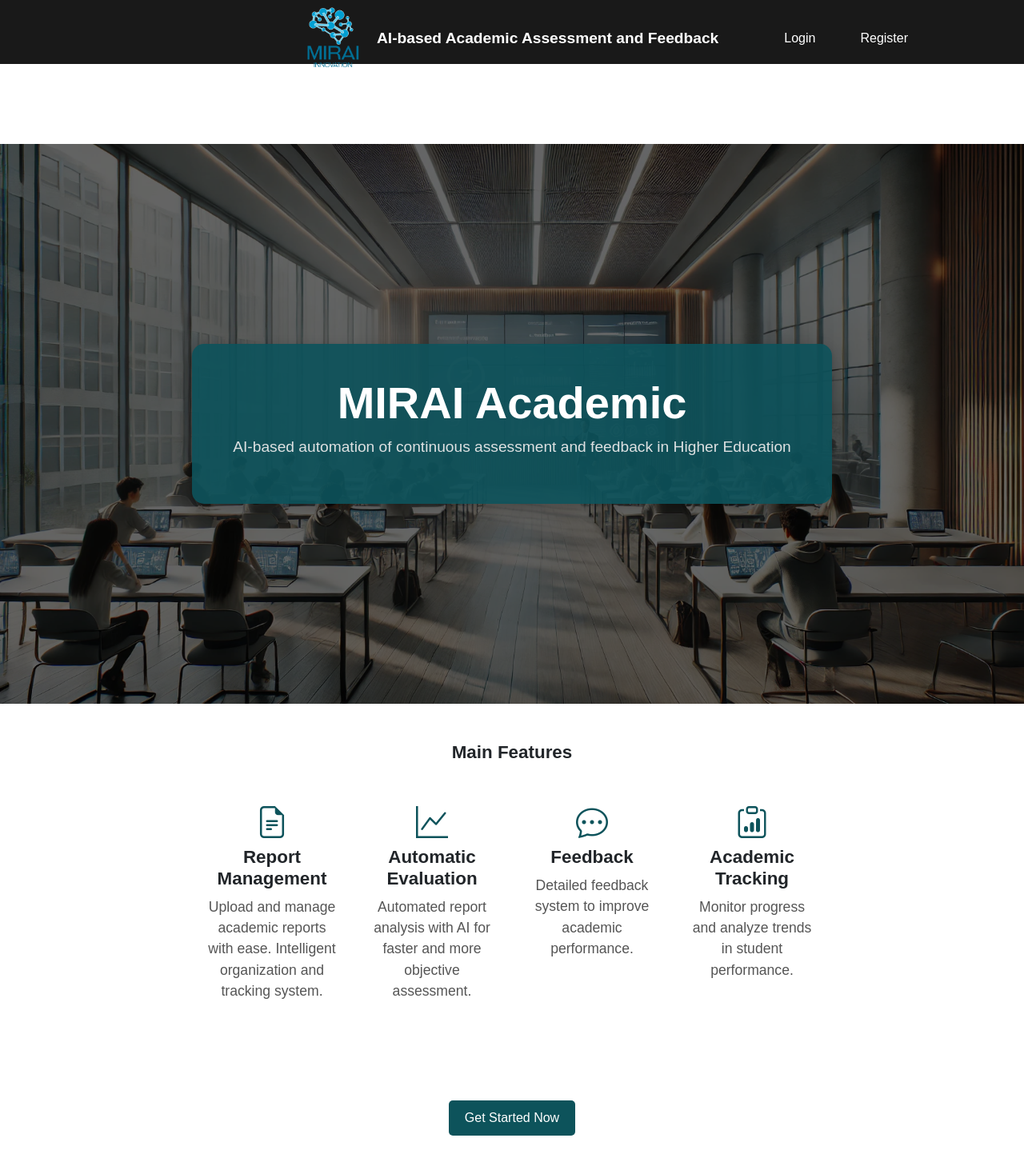
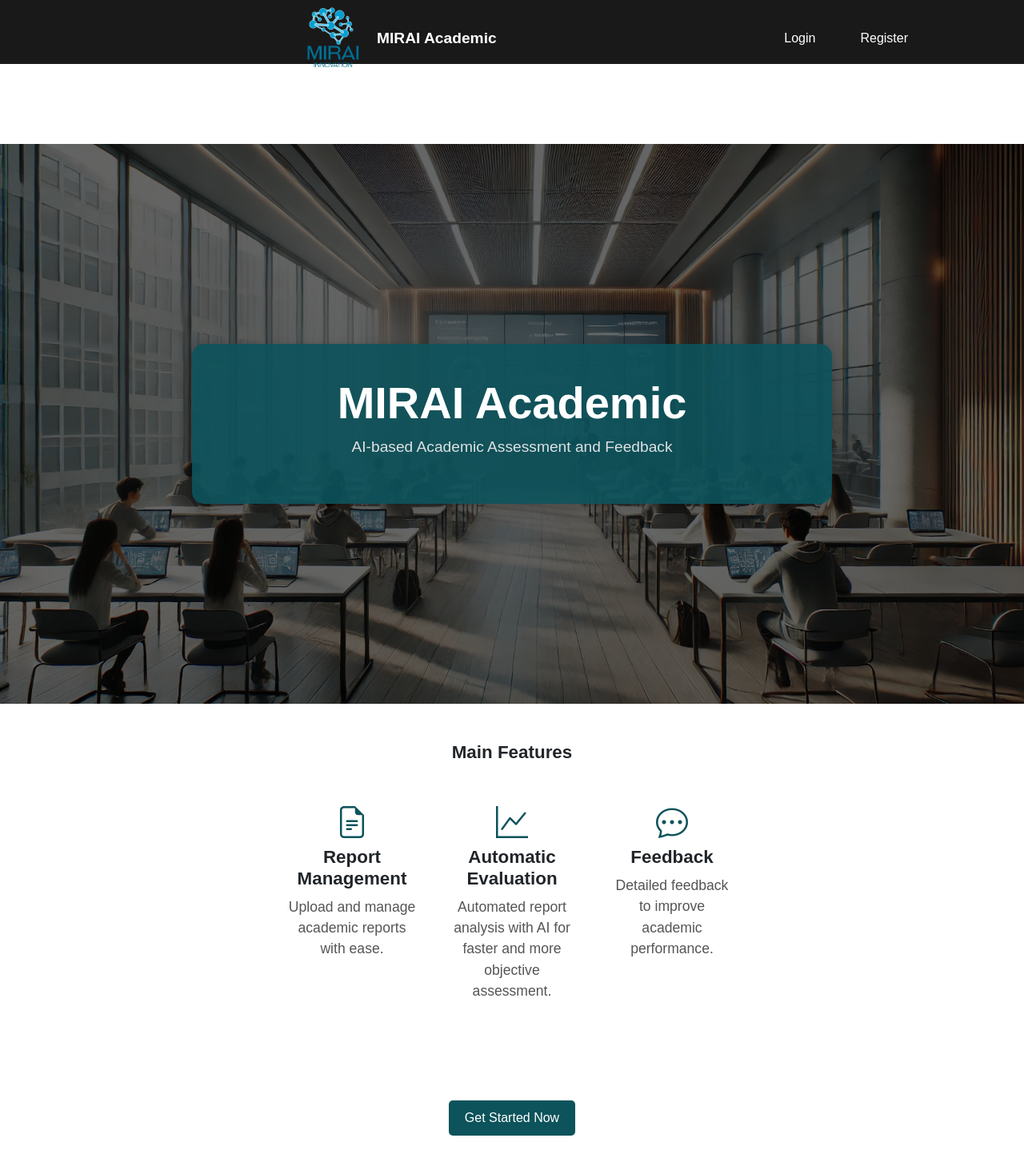
Before and after one commit to rafaelhernandezrios/Test_evaluation, a React (Create React App) app in the folder frontend/: page / in a window 1280 px wide. Shown: the top 1458 px of the page at 80% size. Built offline with nearby package versions, Linux system fonts and the light colour scheme.

Commit message:
Correcciones Frontend

```diff
--- a/frontend/src/pages/AdminInterviewView.js
+++ b/frontend/src/pages/AdminInterviewView.js
@@ -71,11 +71,11 @@ const AdminInterviewView = () => {
         <div className="sidebar-menu">
           <Link to="/admin" className="menu-item">
             <i className="bi bi-speedometer2"></i>
-            <span>Dashboard</span>
+            <span>Admin Dashboard</span>
           </Link>
           <Link to="/dashboard" className="menu-item">
             <i className="bi bi-house-door"></i>
-            <span>Main Dashboard</span>
+            <span>User Dashboard</span>
           </Link>
           <div className="menu-item" onClick={handleLogout}>
             <i className="bi bi-box-arrow-right"></i>
@@ -146,14 +146,14 @@ const AdminInterviewView = () => {
                   </div>
                   {user?.cvPath && (
                     <div className="stat-item">
-                      <span className="stat-label">CV</span>
+                      <span className="stat-label">Report File</span>
                       <a
                         href={user.cvPath}
                         target="_blank"
                         rel="noopener noreferrer"
                         className="btn btn-sm btn-info"
                       >
-                        <i className="bi bi-file-pdf"></i> View CV
+                        <i className="bi bi-file-pdf"></i> View Report
                       </a>
                     </div>
                   )}
--- a/frontend/src/pages/Dashboard.js
+++ b/frontend/src/pages/Dashboard.js
@@ -109,6 +109,7 @@ const Dashboard = () => {
   };
 
   const handleInterviewResults = () => {
+    setActiveSection('overview');
     if (status?.interviewCompleted) {
       navigate('/interview-results');
     }
@@ -266,7 +267,7 @@ const Dashboard = () => {
         <div className="container-fluid px-3">
           <div className="navbar-brand-container d-flex align-items-center">
             <a className="navbar-brand h1 text_format d-none d-lg-block" href="#" style={{ color: "#fff" }}>
-              AI-based Academic Assessment
+              MIRAI Academic
             </a>
             <a className="navbar-brand h1 text_format d-lg-none" href="#" style={{ color: "#fff" }}>
               MIRAI
@@ -290,11 +291,7 @@ const Dashboard = () => {
                   <i className="bi bi-house-door"></i> Dashboard
                 </Link>
               </li>
-              <li className="nav-item">
-                <Link className="nav-link px-3" to="/profile">
-                  <i className="bi bi-person"></i> Profile
-                </Link>
-              </li>
+
               <li className="nav-item">
                 <button className="nav-link px-3" onClick={handleLogout}>
                   <i className="bi bi-box-arrow-right"></i> Logout
@@ -411,9 +408,9 @@ const Dashboard = () => {
                           <button
                             className="btn btn-info me-2"
                             onClick={handleViewReport}
-                            title="View report"
+                            title="Download Report"
                           >
-                            <i className="bi bi-eye"></i> View
+                            <i className="bi bi-eye"></i> Download
                           </button>
                           <button
                             className="btn btn-danger"
--- a/frontend/src/pages/InterviewResults.js
+++ b/frontend/src/pages/InterviewResults.js
@@ -11,7 +11,7 @@ const InterviewResults = () => {
   const [interviewData, setInterviewData] = useState(null);
   const [loading, setLoading] = useState(true);
   const [error, setError] = useState("");
-  const [activeSection, setActiveSection] = useState('questions');
+  const [activeSection, setActiveSection] = useState('overview');
   const navigate = useNavigate();
 
   useEffect(() => {
@@ -187,18 +187,9 @@ const InterviewResults = () => {
       <nav className="navbar navbar-expand-lg navbar-dark bg-gray py-3 fixed-top">
         <div className="container-fluid">
           <div className="d-flex align-items-center" style={{ maxWidth: '80%' }}>
-            <img
-              src={logo}
-              alt="MIRAI Logo"
-              style={{
-                height: '60px',
-                width: 'auto',
-                maxWidth: '100%',
-                marginRight: '1rem'
-              }}
-            />
+
             <Link className="navbar-brand h1 text_format" to="/dashboard" style={{ color: "#fff" }}>
-              AI-based Academic Assessment
+              MIRAI Academic
             </Link>
           </div>
 
@@ -218,16 +209,8 @@ const InterviewResults = () => {
                   <i className="bi bi-house-door"></i> Dashboard
                 </Link>
               </li>
-              <li className="nav-item">
-                <Link className="nav-link" to="/profile">
-                  <i className="bi bi-person-circle"></i> Profile
-                </Link>
-              </li>
-              <li className="nav-item">
-                <Link className="nav-link" to="/resources">
-                  <i className="bi bi-book"></i> Resources
-                </Link>
-              </li>
+
+
               <li className="nav-item">
                 <button onClick={handleLogout} className="nav-link btn btn-link">
                   <i className="bi bi-box-arrow-right"></i> Logout
@@ -244,7 +227,7 @@ const InterviewResults = () => {
         <div className="dashboard-sidebar">
           <div className="sidebar-header">
             <img src={logo} alt="Logo" className="sidebar-logo" />
-            <h3>Results</h3>
+
           </div>
 
           <div className="sidebar-menu">
--- a/frontend/src/pages/LandingPage.js
+++ b/frontend/src/pages/LandingPage.js
@@ -26,7 +26,7 @@ const LandingPage = () => {
           <div className="navbar-brand-container d-flex align-items-center">
             <img src={logo} alt="MIRAI Logo" width="80" height="80" className="navbar-logo" />
             <a className="navbar-brand h1 text_format d-none d-lg-block" href="#" style={{ color: "#fff", fontSize: "1.2rem" }}>
-            AI-based Academic Assessment and Feedback
+              MIRAI Academic
             </a>
             <a className="navbar-brand h1 text_format d-lg-none" href="#" style={{ color: "#fff", fontSize: "2rem" }}>
               MIRAI Academic
@@ -63,19 +63,19 @@ const LandingPage = () => {
         <div className="container text-center text-white purpose-box">
           <h1 className="display-1" style={{ fontSize: "3.5rem", fontWeight: "bold" }}>MIRAI Academic</h1>
           <p className="lead">
-            AI-based automation of continuous assessment and feedback in Higher Education
-          </p>
+
+          AI-based Academic Assessment and Feedback          </p>
         </div>
       </header>
 
       {/* Features Section */}
       <section className="container my-5">
         <h4 className="text-center mb-4">Main Features</h4>
-        <div className="row text-center">
+        <div className="row text-center justify-content-center">
           <div className="col-md-6 col-lg-3 mb-4">
             <i className="bi bi-file-earmark-text icon-feature"></i>
             <h4>Report Management</h4>
-            <p>Upload and manage academic reports with ease. Intelligent organization and tracking system.</p>
+            <p>Upload and manage academic reports with ease.</p>
           </div>
           <div className="col-md-6 col-lg-3 mb-4">
             <i className="bi bi-graph-up icon-feature"></i>
@@ -85,12 +85,7 @@ const LandingPage = () => {
           <div className="col-md-6 col-lg-3 mb-4">
             <i className="bi bi-chat-dots icon-feature"></i>
             <h4>Feedback</h4>
-            <p>Detailed feedback system to improve academic performance.</p>
-          </div>
-          <div className="col-md-6 col-lg-3 mb-4">
-            <i className="bi bi-clipboard-data icon-feature"></i>
-            <h4>Academic Tracking</h4>
-            <p>Monitor progress and analyze trends in student performance.</p>
+            <p>Detailed feedback to improve academic performance.</p>
           </div>
         </div>
       </section>
--- a/frontend/src/pages/Login.js
+++ b/frontend/src/pages/Login.js
@@ -50,7 +50,7 @@ const Login = () => {
           <div className="navbar-brand-container d-flex align-items-center">
             <img src={logo} alt="MIRAI Logo" width="80" height="80" className="navbar-logo" />
             <a className="navbar-brand h1 text_format d-none d-lg-block" href="#" style={{ color: "#fff" }}>
-              MIRAI Intelligent Platform
+              MIRAI Academic
             </a>
             <a className="navbar-brand h1 text_format d-lg-none" href="#" style={{ color: "#fff" }}>
               MIRAI
--- a/frontend/src/styles/InterviewResults.css
+++ b/frontend/src/styles/InterviewResults.css
@@ -319,14 +319,14 @@
 /* Botón de regreso al dashboard */
 .return-dashboard {
   margin-top: auto !important;
-  background-color: rgba(13, 83, 91, 0.1) !important;
-  color: #0d535b !important;
+  background-color: rgba(248, 241, 241, 0.1) !important;
+  color: #e5eff0 !important;
   border-radius: 8px;
   transition: all 0.3s ease;
 }
 
 .return-dashboard:hover {
-  background-color: #0d535b !important;
+  background-color: #f4fbfb !important;
   color: white !important;
   transform: translateX(-5px);
 }
```
Also changed, not shown: frontend/src/pages/AdminDashboard.js (+10 -9 lines).
